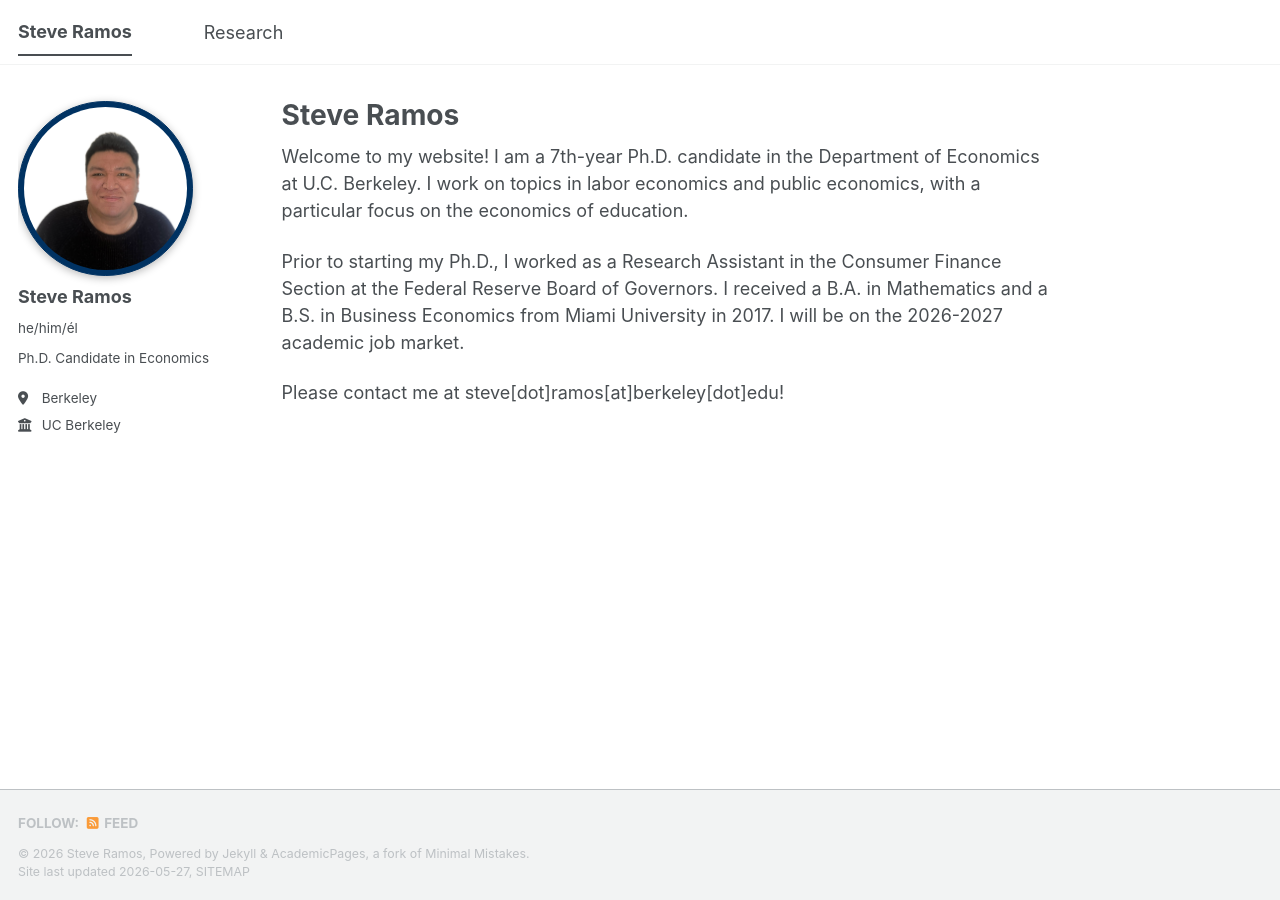
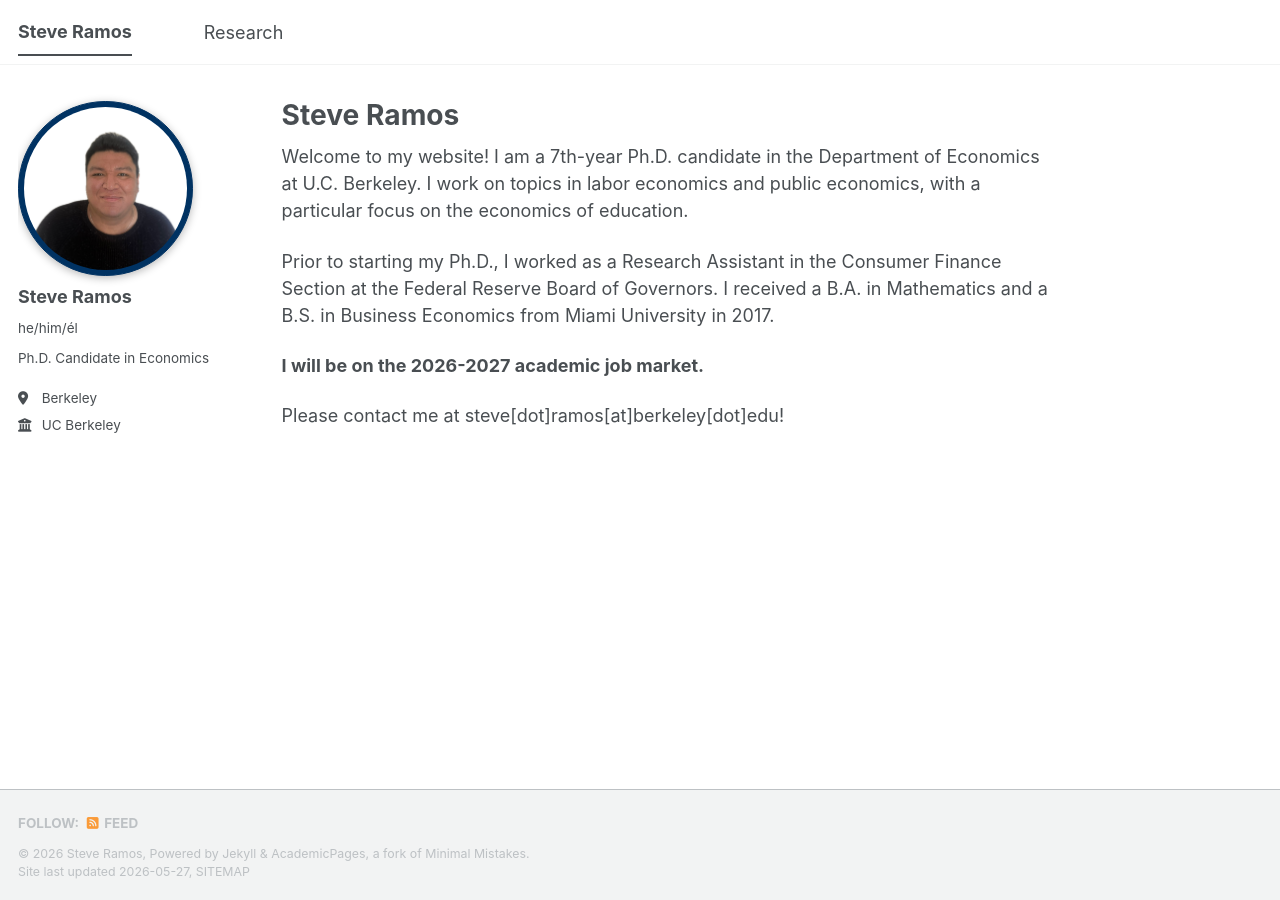
Before and after one commit to ramos-steve/ramos-steve.github.io, a Jekyll site: the page built from _pages/about.md, in a window 1280 px wide. Built offline with Jekyll 4.4.1, drawn with Linux system fonts in a browser that asks for light colours; a script bundle is joined from its source files by our own code; library files that are not in the unit come from our copies.

```diff
--- a/_pages/about.md
+++ b/_pages/about.md
@@ -9,6 +9,8 @@ redirect_from:
 
 Welcome to my website! I am a 7th-year Ph.D. candidate in the Department of Economics at U.C. Berkeley. I work on topics in labor economics and public economics, with a particular focus on the economics of education.
 
-Prior to starting my Ph.D., I worked as a Research Assistant in the Consumer Finance Section at the Federal Reserve Board of Governors. I received a B.A. in Mathematics and a B.S. in Business Economics from Miami University in 2017. I will be on the 2026-2027 academic job market.
+Prior to starting my Ph.D., I worked as a Research Assistant in the Consumer Finance Section at the Federal Reserve Board of Governors. I received a B.A. in Mathematics and a B.S. in Business Economics from Miami University in 2017.
+
+**I will be on the 2026-2027 academic job market.**
 
 Please contact me at steve[dot]ramos[at]berkeley[dot]edu!
```
